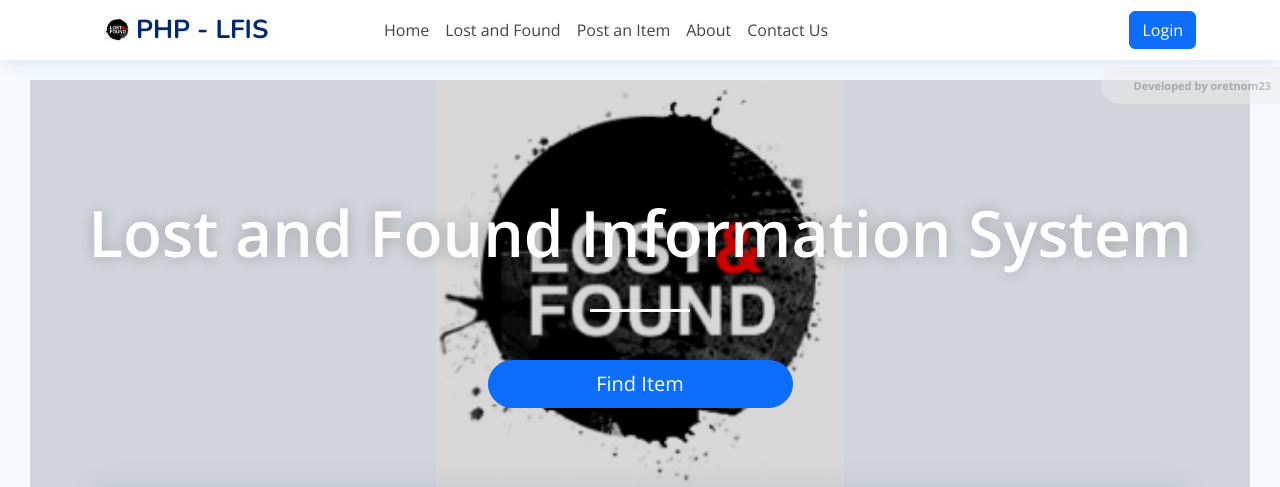
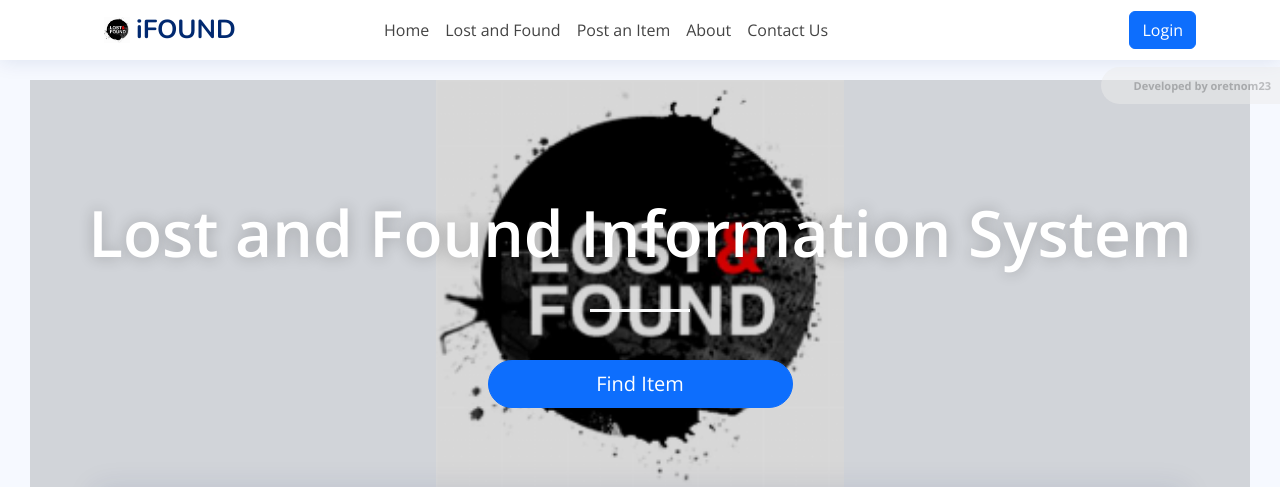
Before and after one commit to adibelliabdullah5/lost-and-found-web, a PHP site: page /php-lfis/ in a window 1280 px wide. Shown: the top 487 px of the page. Run offline with PHP 8.4, Linux system fonts and the light colour scheme; data comes from the database, SQL or seed files in the repository; some libraries are stand-ins or nearby versions.

Commit message:
Change header short name to iFOUND and replace small logo with neww image

```diff
--- a/inc/topBarNav.php
+++ b/inc/topBarNav.php
@@ -3,8 +3,8 @@
   <div class="container-lg d-flex justify-content-between px-4">
     <div class="d-flex align-items-center justify-content-between">
       <a href="<?= base_url ?>" class="logo d-flex align-items-center">
-        <img src="<?= validate_image($_settings->info('logo')) ?>" alt="System Logo">
-        <span class="d-none d-lg-block"><?= $_settings->info('short_name') ?></span>
+        <img src="<?= validate_image('assets/img/neww.jpeg') ?>" alt="iFOUND Logo">
+        <span class="d-none d-lg-block">iFOUND</span>
       </a>
     </div><!-- End Logo -->
     <nav class="header-nav me-auto">
```
